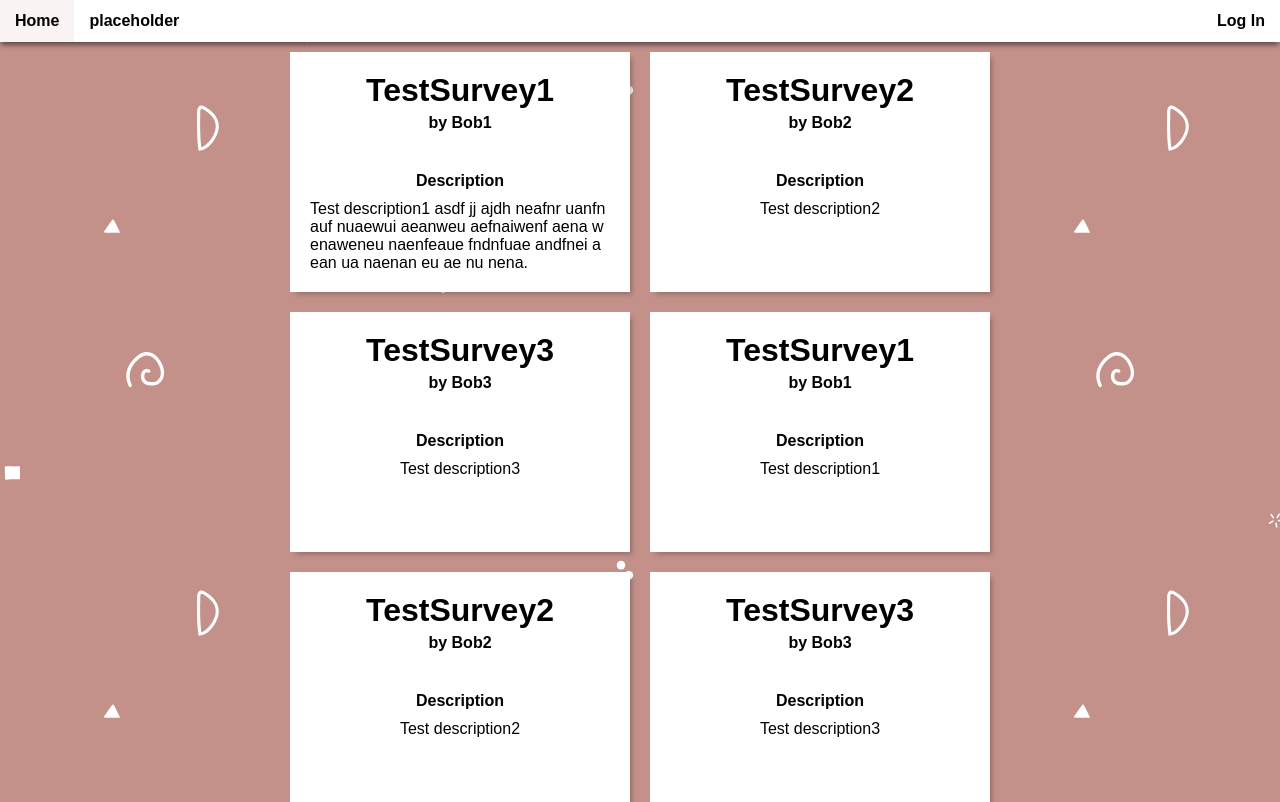
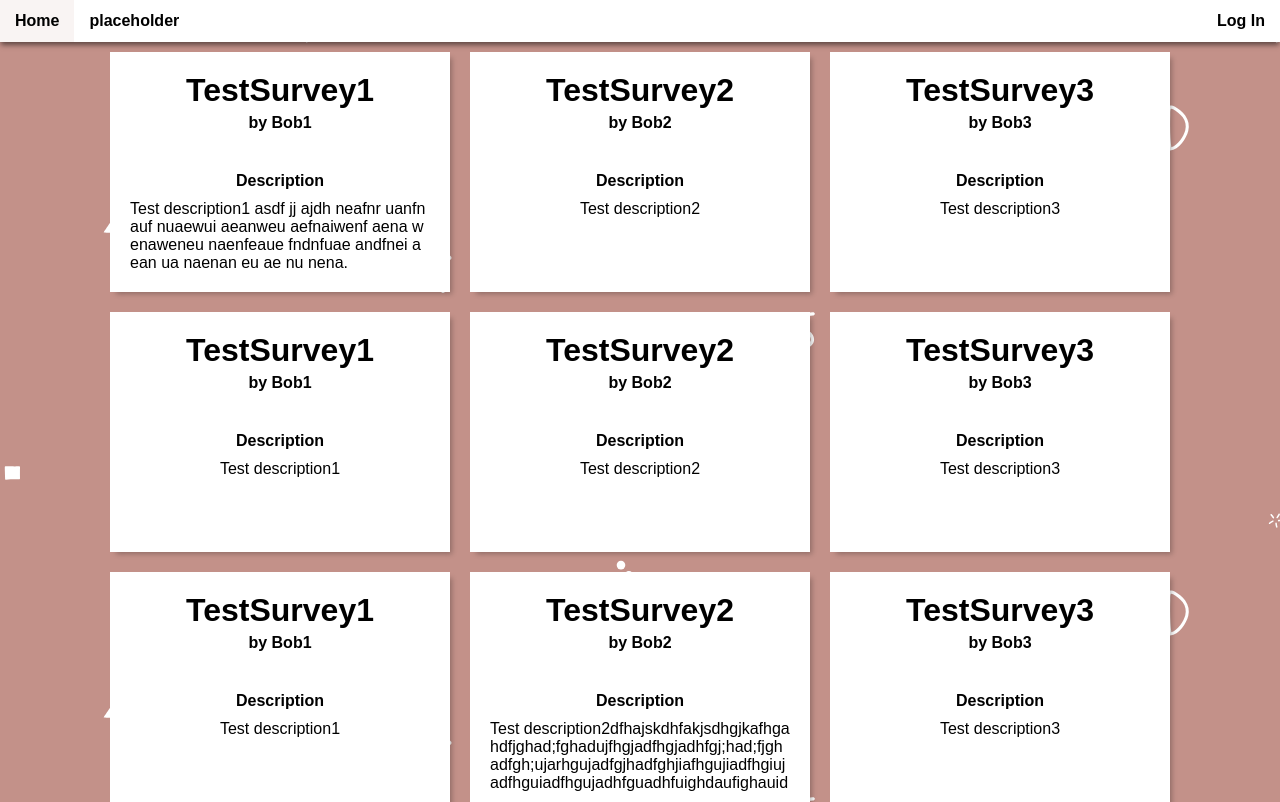
Before and after one commit to AndrasIstvanRacz/survey-app-frontend, a React (Create React App) app: page / in a window 1280 px wide. Shown: the top 802 px of the page. Built offline with nearby package versions, Linux system fonts and the light colour scheme.

Commit message:
Home name changed to HomeTab

```diff
--- a/src/App.js
+++ b/src/App.js
@@ -1,6 +1,6 @@
 import React from "react";
 import Navigation from "./components/Navigation/Navigation";
-import Home from "./components/Home/Home";
+import HomeTab from "./components/HomeTab/HomeTab";
 import {BrowserRouter, Route, Routes} from "react-router-dom";
 import "./AppStyle.css"
 import LoginTab from "./components/LoginTab/LoginTab";
@@ -14,7 +14,7 @@ class App extends React.Component {
         <BrowserRouter>
           <Navigation/>
           <Routes>
-            <Route path="/" element={<Home />}/>
+            <Route path="/" element={<HomeTab />}/>
             <Route path="/login" element={<LoginTab />}/>
             <Route
               path="*"
--- a/src/components/Home/Home.js
+++ b/src/components/HomeTab/HomeTab.js
@@ -1,8 +1,8 @@
 import React from "react";
 import {SurveyCard} from "../SurveyCard/SurveyCard";
-import "./HomeStyle.css"
+import "./HomeTabStyle.css"
 
-class Home extends React.Component {
+class HomeTab extends React.Component {
 
   render() {
     return (
@@ -48,4 +48,4 @@ class Home extends React.Component {
   }
 }
 
-export default Home;
+export default HomeTab;
--- a/src/components/Home/HomeStyle.css
+++ b/src/components/HomeTab/HomeTabStyle.css
@@ -3,7 +3,8 @@
     margin-left: auto;
     padding-left: 10px;
     padding-right: 10px;
-    width: 60%;
+    width: 90%;
+    max-width: 1500px;
     display: flex;
     flex-wrap: wrap;
     justify-content: center;
```
